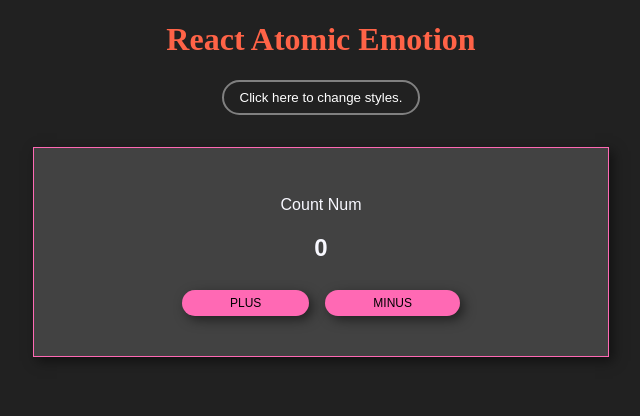
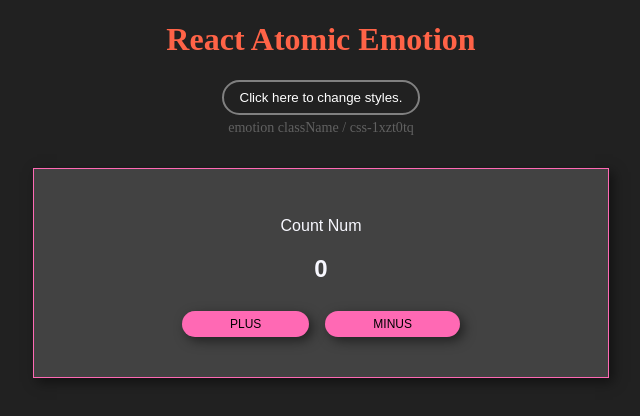
Before and after one commit to BoxPistols/React-Redux__Emotion-CSS__Atomic-Design, a React (Create React App) app: page / in a window 1280 px wide. Shown: the top 416 px of the page, without its empty margins (319-959 px from the left). Built offline with nearby package versions, Linux system fonts and the light colour scheme.

Commit message:
Refact Emotion

```diff
--- a/src/App.jsx
+++ b/src/App.jsx
@@ -16,6 +16,15 @@
       >
         Click here to change styles.
       </button>
+      <p
+        className={css`
+          color: ${ui.c.gray.__700};
+          ${ui.fz(14)};
+          margin: ${ui.size(4)};
+        `}
+      >
+        emotion className / {styles({ isSelected })}
+      </p>
     </DivEmWrap>
   );
 };
@@ -29,9 +38,9 @@
 
 /* Emotion Styled */
 const DivEmWrap = styled.div`
-    ${ui.tx_center}
-    /* ${ui.fx_center} */
-    `;
+  ${ui.tx_center}
+  /* ${ui.fx_center} */
+`;
 
 /* Toggle Style useState */
 const styles = ({ isSelected }) => css`
```
